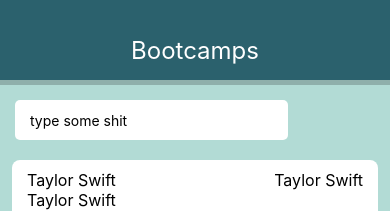
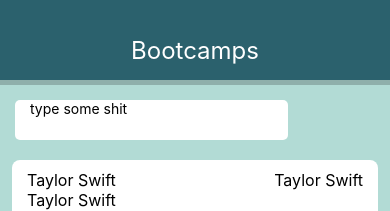
Before and after one commit to deyanp19/bootcampapp, a React Native app: screen / in a window 390 px wide. Shown: the top 211 px of the page. Built offline with nearby package versions, Linux system fonts and the light colour scheme.

Commit message:
fixing positioning of searchbar and icon

```diff
--- a/src/components/Search/SearchBar.js
+++ b/src/components/Search/SearchBar.js
@@ -1,9 +1,5 @@
 import React, { Component } from "react";
 import { AppRegistry, TextInput, View } from 'react-native';
-import Icon from'react-native-vector-icons/FontAwesome';
-import Button from '../Button/Button';
-
-const glass = (<Icon name = "search" size={30} color="#FA8D62" />);
 
 export default class SearchBar extends Component {
     constructor(props) {
@@ -17,7 +13,7 @@
         return (
             <View>
             <TextInput
-                style={TextInputStyle}
+
                 onChangeText={(text) => this.setState({ text })}
                 value={this.state.text}>
             </TextInput>
@@ -26,18 +22,3 @@
         );
     }
 }
-
-
-const TextInputStyle = {
-    height: 40,
-    // borderColor: 'black',
-    // borderWidth: 1,
-    width: "70%",
-    marginLeft: 15,
-    // marginRight: 80,
-    backgroundColor: 'white',
-    borderRadius: 5,
-    paddingLeft: 15,
-    marginBottom: 20,
-    marginTop: 10
-}
--- a/src/components/Search/SearchSection.js
+++ b/src/components/Search/SearchSection.js
@@ -1,17 +1,37 @@
 import React from 'react';
-import { View, Text } from 'react-native';
+import { View, Text, Button } from 'react-native';
 import SearchBar from './SearchBar';
-
+import Icon from'react-native-vector-icons/FontAwesome';
+const glass = (<Icon name ="search" size={20} color="#FA8D62"/>)
 
 const SearchSection = (props) => {
 
     return(
+        <View style={{flexDirection: 'row'}}>
+        <View style={TextInputStyle}>
+            {props.children}
+        <SearchBar />
+        </View>
         <View>
-            {props.children}
-        <SearchBar/>
-        </View>
+
+            </View>
+            </View>
     )
 
+}
+const TextInputStyle = {
+
+    height: 40,
+    // borderColor: 'black',
+    // borderWidth: 1,
+    width: "70%",
+    marginLeft: 15,
+    // marginRight: 80,
+    backgroundColor: 'white',
+    borderRadius: 5,
+    paddingLeft: 15,
+    marginBottom: 20,
+    marginTop: 10
 }
 
 
```
